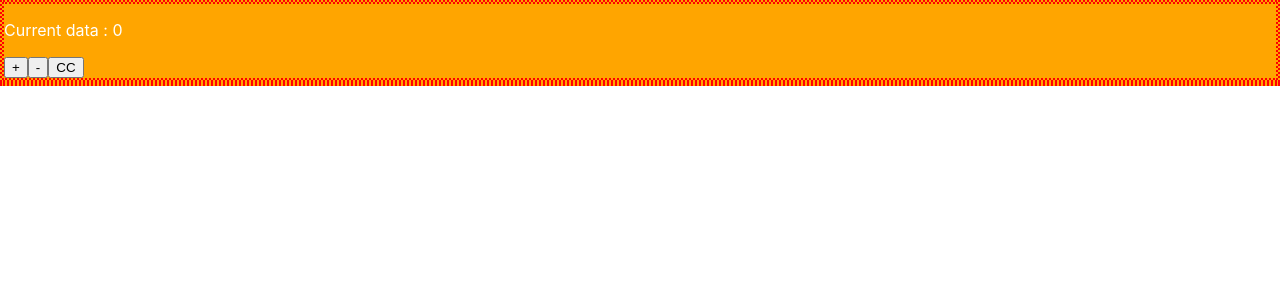
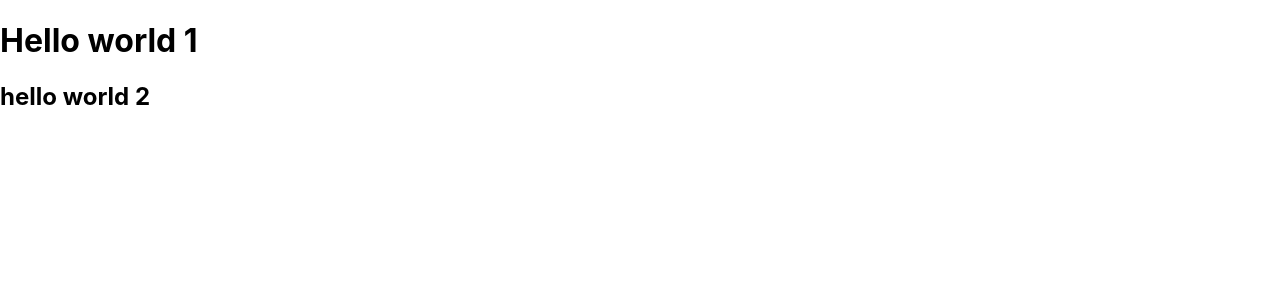
Before and after one commit to krailerkm/firstreact, a React (Create React App) app: page / in a window 1280 px wide. Shown: the top 300 px of the page. Built offline with nearby package versions, Linux system fonts and the light colour scheme; the HTML template or start-up script is replaced by a standard one.

Commit message:
11-13-2020-1932

```diff
--- a/src/App.js
+++ b/src/App.js
@@ -1,24 +1,15 @@
-import React, { useState, useEffect } from 'react';
-import logo from './logo.svg';
-import './App.css';
-import { withAuthenticator, AmplifySignOut } from '@aws-amplify/ui-react';
+import React, { Component } from 'react';
+import Home from './Home';
 
-function App() {
-  const iniData = 0;
-  const [data, setData] = useState(iniData);
-
-  return (
-    <div>
-      <p>
-        Current data : {data}
-      </p>
-
-      <button onClick={() => setData(data+1)}>+</button>
-      <button onClick={() => setData(data-1)}>-</button>
-      <button onClick={() => setData(iniData)}>CC</button>
-    </div>
-
-  );
+class App extends Component {
+  render(){
+    return (
+      <div>
+        <h1>Hello world 1</h1>
+        <Home />
+      </div>
+    )
+  }
 }
 
 export default App;
--- /dev/null
+++ b/src/Home.js
@@ -0,0 +1,11 @@
+import React from 'react';
+
+function Home() {
+    return (
+        <div>
+            <h2>hello world 2</h2>
+        </div>
+    )
+}
+
+export default Home
```
